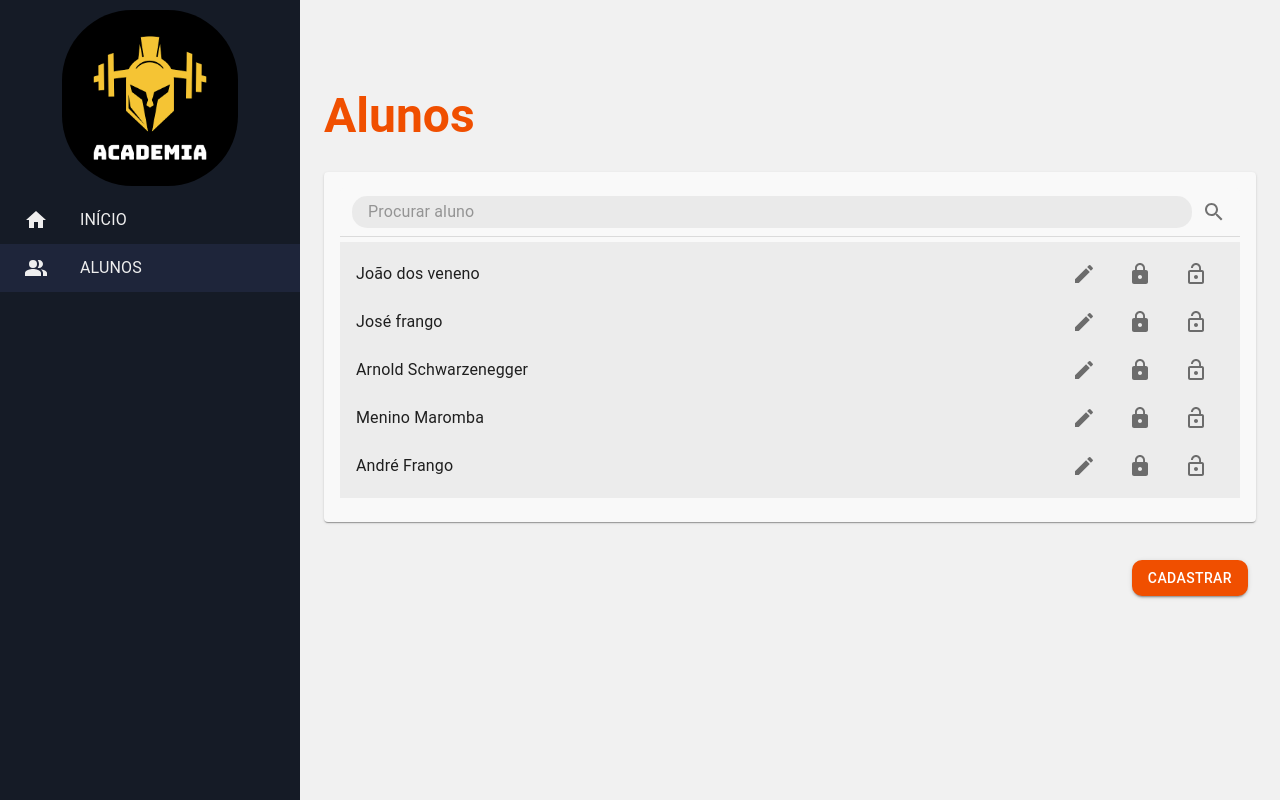
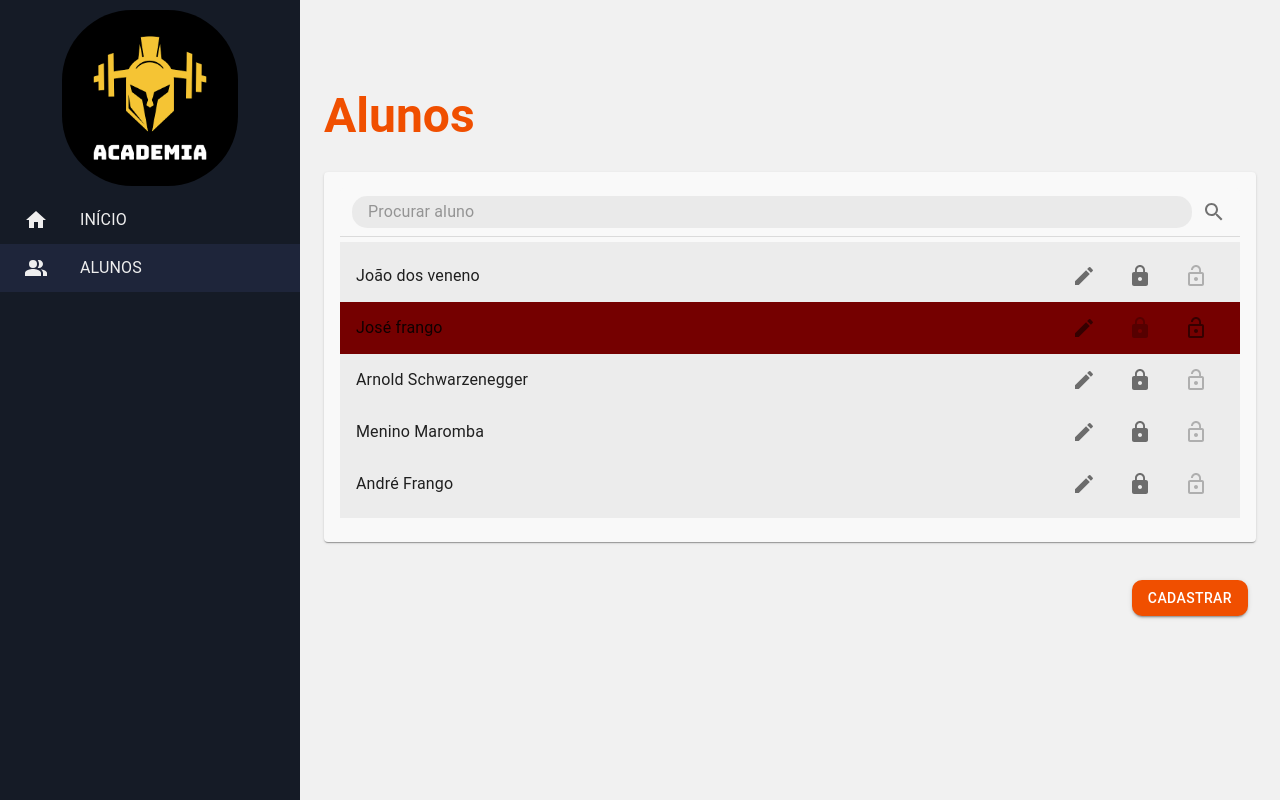
Before and after one commit to Andre-Silveira/sys-gym-front, a React (Create React App) app: page /alunos in a window 1280 px wide. Built offline with nearby package versions, Linux system fonts and the light colour scheme.

Commit message:
finalizando listaAlunos

```diff
--- a/src/pages/alunos/ListaAlunos.tsx
+++ b/src/pages/alunos/ListaAlunos.tsx
@@ -2,6 +2,8 @@ import { useEffect, useState } from "react";
 import { Link } from "react-router-dom";
 
 import EditIcon from "@mui/icons-material/Edit";
+import LockIcon from '@mui/icons-material/Lock';
+import LockOpenIcon from '@mui/icons-material/LockOpen';
 import SearchIcon from "@mui/icons-material/Search";
 import {
   Button,
@@ -13,21 +15,27 @@ import {
   InputBase,
   List,
   ListItem,
-  ListItemText
+  ListItemText,
+  Typography
 } from "@mui/material";
 import Paper from "@mui/material/Paper";
-
-import LockIcon from '@mui/icons-material/Lock';
-import LockOpenIcon from '@mui/icons-material/LockOpen';
+import { makeStyles } from '@mui/styles';
 import App from "../../components/common/Dialog";
 import Title from "../../components/common/Title";
 import colorConfigs from "../../configs/colorConfigs";
 import { dadosAluno, dialogAlunoBloquear, dialogAlunoDesbloquear } from "../../constants";
 import { alunoType } from "./CadastroAluno";
 
+const useStyles:any = makeStyles ({
+  selected: {
+    background: "#750000"
+  },
+});
+
 const ListaAlunos = () => {
 
   const [alunoList, setAlunoSlist] = useState<alunoType[]>([]);
+  const classes = useStyles();
 
   useEffect(() => {
     setAlunoSlist(dadosAluno);
@@ -76,6 +84,7 @@ const ListaAlunos = () => {
 
                   return (
                     <ListItem
+                      className={ item.ativo ? null : classes.selected }
                       key={Math.random()}
                       secondaryAction={
                         <div>
@@ -89,6 +98,7 @@ const ListaAlunos = () => {
                             <EditIcon />
                           </IconButton>
                           <IconButton
+                            disabled = { item.ativo ? false : true }
                             sx={{ margin: 1 }}
                             edge="end">
                             <App
@@ -97,7 +107,11 @@ const ListaAlunos = () => {
                               idAluno={item.id}
                             />
                           </IconButton>
-                          <IconButton sx={{ margin: 1 }} edge="end">
+                          <IconButton
+                            disabled = { item.ativo ? true : false }
+                            sx={{ margin: 1 }}
+                            edge="end"
+                          >
                             <App
                               icone={<LockOpenIcon />}
                               texto={dialogAlunoDesbloquear}
@@ -108,7 +122,7 @@ const ListaAlunos = () => {
                       }
                     >
                       <ListItemText
-                        primary={item.nome}
+                        primary={<Typography variant="subtitle1">{item.nome}</Typography>}
                       />
                     </ListItem>
                   )
```
